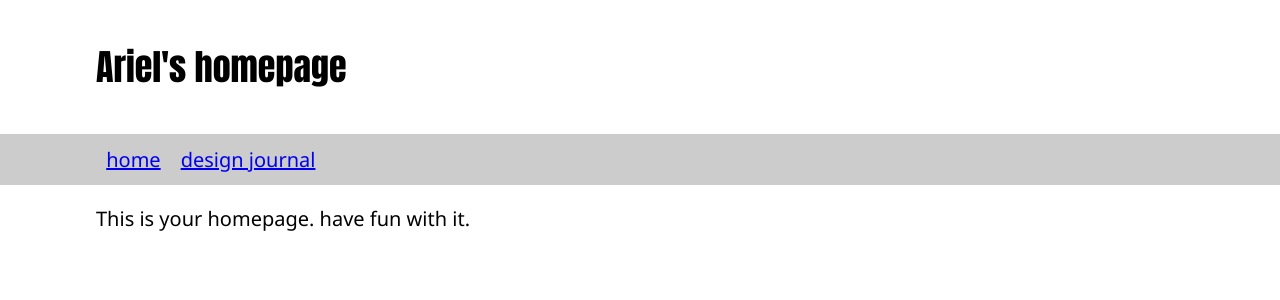
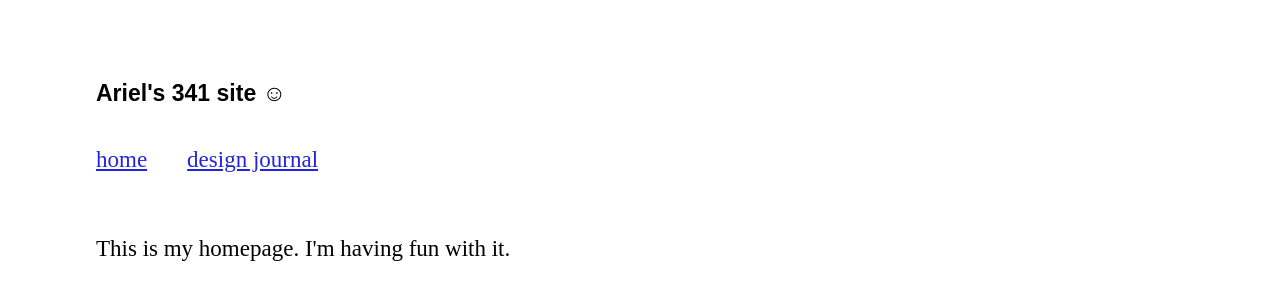
Before and after one commit to arielfogden/arielfogden.github.io, a plain HTML site: page index.html in a window 1280 px wide. Drawn offline with Linux system fonts and the light colour scheme.

Commit message:
Text styling 9/23

```diff
--- a/css/style.css
+++ b/css/style.css
@@ -3,16 +3,15 @@ General Styles
 * --------------------------------------- */
 body {
   margin: 0;
-  font-family: "Segoe UI", Tahoma, Geneva, Verdana, sans-serif;
-  font-size: 20px;
+  font-family: 'Times New Roman', Times, serif;
+  font-size: 23px;
 }
 
 h1,
 h2,
 h3 {
-  font-size: 36px;
-  font-family: Impact, Haettenschweiler, "Arial Narrow Bold", sans-serif;
-}
+  font-size: 23px;
+  font-family: Arial, Helvetica, sans-serif}
 main,
 header h1,
 nav div {
@@ -20,15 +19,16 @@ nav div {
   margin: auto;
 }
 header {
-  padding: 40px 0;
+  padding-top: 80px;
+  padding-bottom: 40px;
 }
 nav a {
-  padding-right: 20px;
+  padding-right: 40px;
+  color: rgba(0, 4, 211, 0.867);
 }
 nav a:hover {
   color: #333;
 }
 nav {
-  background-color: #ccc;
-  padding: 12px;
+  padding-bottom: 40px;
 }
--- a/index.html
+++ b/index.html
@@ -3,20 +3,20 @@
   <head>
     <meta charset="UTF-8" />
     <meta name="viewport" content="width=device-width, initial-scale=1.0" />
-    <title>Change this text! It shows up in the browser tab</title>
+    <title>Ariel's 341 site</title>
     <link rel="stylesheet" href="css/style.css" />
     <link rel="shortcut icon" href="favicon.ico" type="image/x-icon" />
     <link rel="icon" href="favicon.ico" type="image/x-icon" />
   </head>
   <body>
     <header>
-      <h1>Ariel's homepage</h1>
+      <h1>Ariel's 341 site ☺︎</h1>
     </header>
     <nav>
       <div><a href="index.html">home</a><a href="design-journal.html">design journal</a></div>
     </nav>
     <main>
-      <p>This is your homepage. have fun with it.</p>
+      <p>This is my homepage. I'm having fun with it.</p>
     </main>
     <footer></footer>
   </body>
```
Also changed, not shown: design-journal.html (+1 -1 lines).
